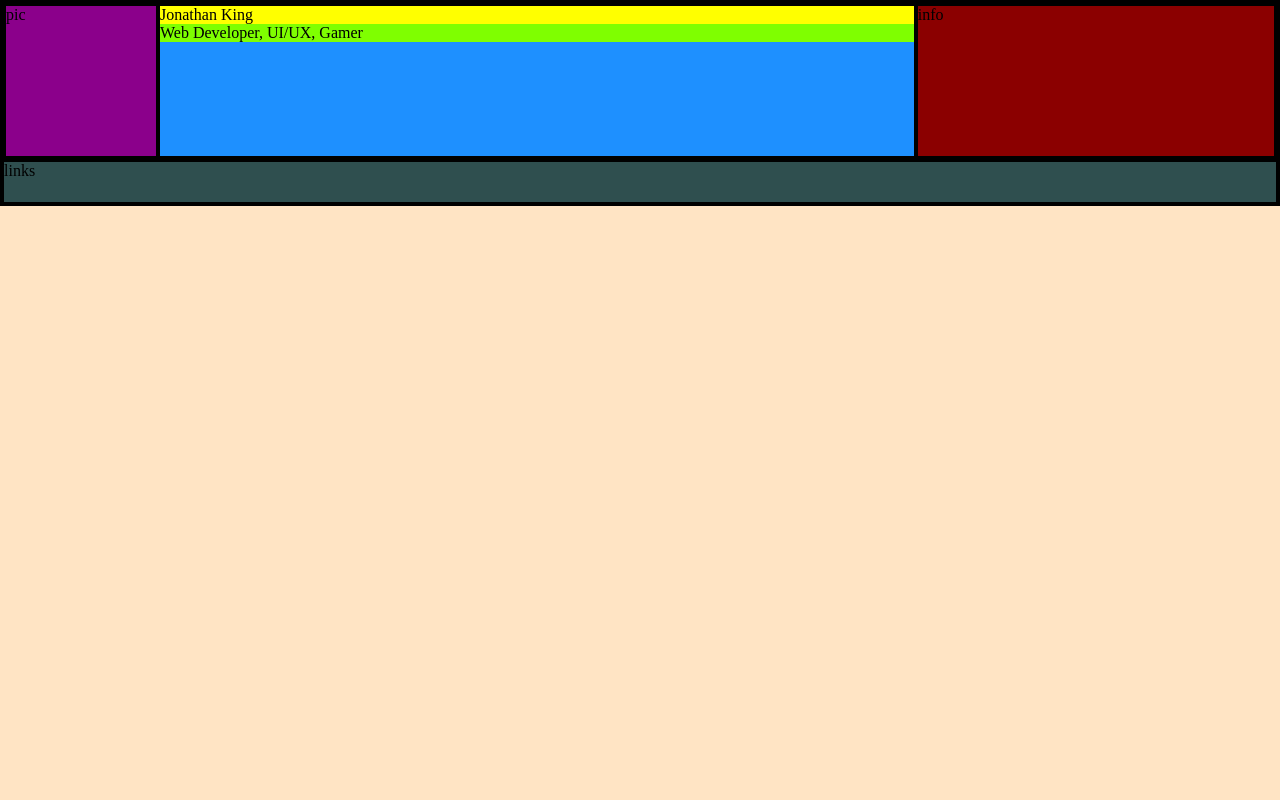
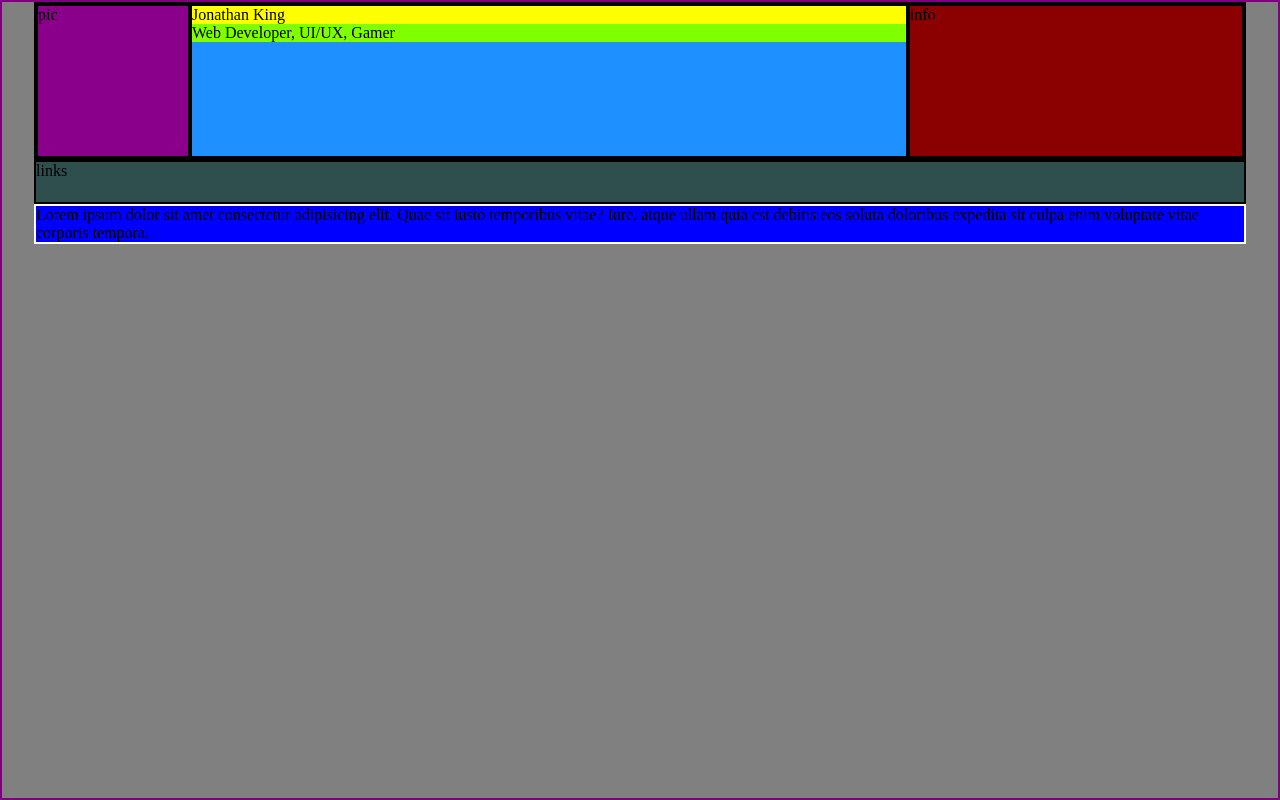
Before and after one commit to jonpking/portfolio_december2019, a plain HTML site: page index.html in a window 1280 px wide. Drawn offline with Linux system fonts and the light colour scheme.

Commit message:
added content gutters on sides

```diff
--- a/assets/css/style.css
+++ b/assets/css/style.css
@@ -7,18 +7,25 @@ body {
     background-color: bisque;
 }
 
+.content {
+    border: solid white 2px;
+    background-color: blue;
+    flex-grow: 1;
+}
+
+.pageContentWrapper {
+    border: solid purple 2px;
+    background-color: gray;
+    flex: column;
+    min-height: 100vh;
+    box-sizing: border-box;
+    padding: 0 2.5%;
+}
+
 .header {
     display: flex;
-    flex-direction: column;
     border: solid black 2px;
     background-color: darkgoldenrod;
-}
-
-.personalDetailsWrapper {
-    display: flex;
-    flex-direction: row;
-    border: solid black 2px;
-    background-color: chocolate;
 }
 
 
--- a/index.html
+++ b/index.html
@@ -10,8 +10,8 @@
 </head>
 
 <body>
-    <div class="header">
-        <div class="personalDetailsWrapper">
+    <div class="pageContentWrapper">
+        <div class="header">
             <div class="personalPicture">
                 pic
             </div>
@@ -30,6 +30,10 @@
         <div class="personalLinks">
             links
         </div>
+        <div class="content">
+            Lorem ipsum dolor sit amet consectetur adipisicing elit. Quae sit iusto temporibus vitae? Iure, atque ullam
+            quia est debitis eos soluta doloribus expedita sit culpa enim voluptate vitae corporis tempora.
+        </div>
     </div>
 </body>
 
```
